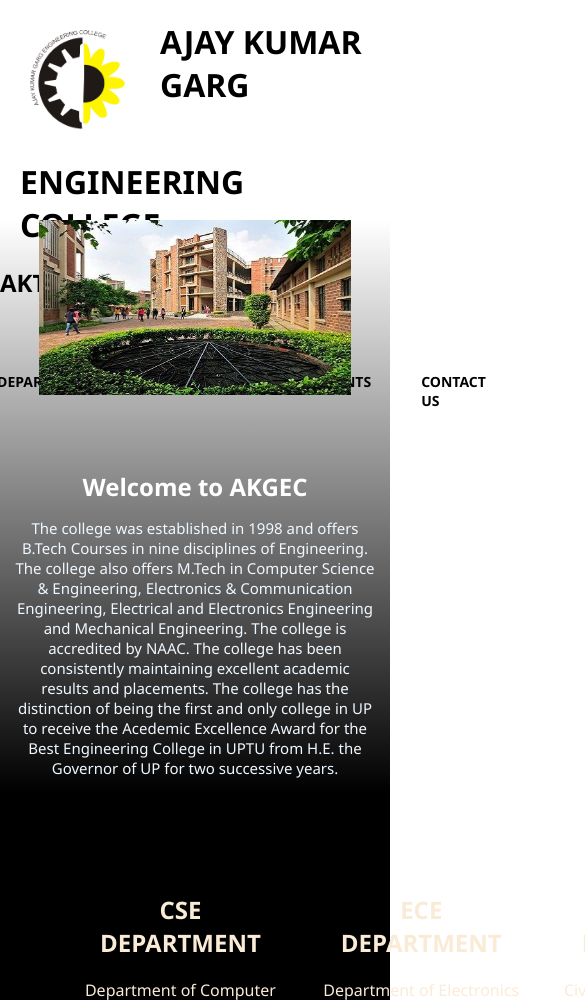
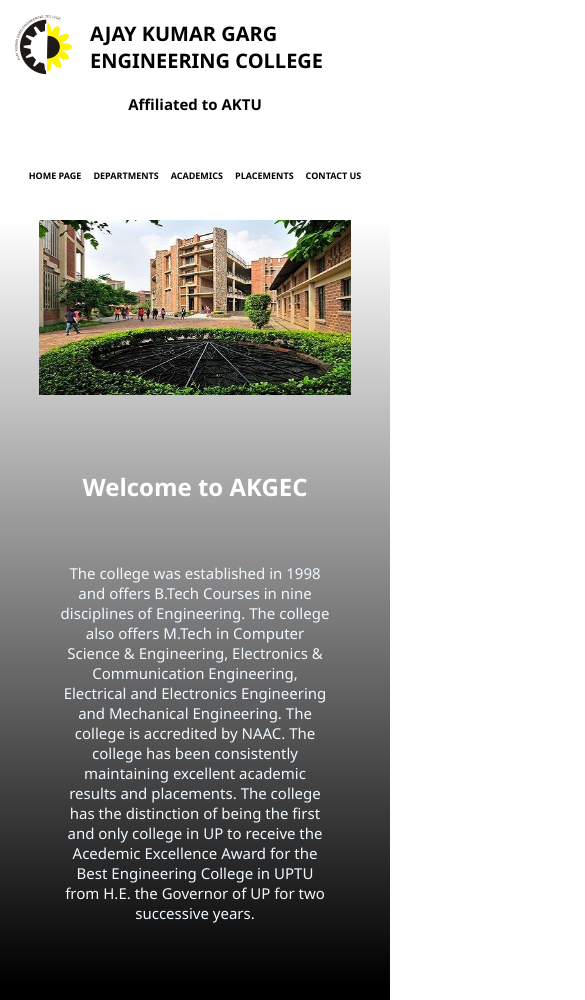
Before and after one commit to AviG001/abhinav-CSI-collegewebsite, a plain HTML site: page webd/index.html in a window 390 px wide. Shown: the top 1000 px of the page, 585 px wide, since content can reach past the window. Drawn offline with Linux system fonts and the light colour scheme.

Commit message:
5th commit

```diff
--- a/webd/index.html
+++ b/webd/index.html
@@ -11,7 +11,7 @@
     <header>
       <img src="images/AKGEC_1_0.png" alt="" class="logo" />
       <h1><strong>AJAY KUMAR GARG ENGINEERING COLLEGE</strong></h1>
-      <h2>AKTU University</h2>
+      <h2>Affiliated to AKTU</h2>
       <nav>
         <a href="#slider" class="nav-item">HOME PAGE</a>
         <a href="#departments" class="nav-item">DEPARTMENTS</a>
--- a/webd/style.css
+++ b/webd/style.css
@@ -140,5 +140,55 @@ footer {
 h3 {
   padding: 25px;
 }
-@media screen and (max-width: 700px) {
+@media (max-width: 700px) {
+  header img {
+    padding: 15px;
+    width: 60px;
+    top: 10px;
+    left: 10px;
+    float: left;
+  }
+  header h1 {
+    font-size: 20px;
+  }
+  header h2 {
+    font-size: 15px;
+    text-align: center;
+  }
+  nav {
+    display: flex;
+    flex-direction: row;
+    margin-top: 50px;
+  }
+  .nav-item {
+    font-size: 9px;
+    padding: 5px;
+    margin: 0px 1px;
+    border-top-left-radius: 10px;
+    border-top-right-radius: 10px;
+    font-weight: 600;
+    text-decoration: none;
+    color: black;
+  }
+  .nav-item:hover {
+    color: white;
+    background: rgb(20, 20, 20);
+    cursor: pointer;
+  }
+  .dep {
+    background: black;
+    display: flex;
+    flex-direction: column;
+    justify-content: space-evenly;
+    padding: 60px;
+  }
+  .departments {
+    width: 90%;
+    text-align: center;
+    color: antiquewhite;
+    padding: 10px;
+  }
+  .discription {
+    padding: 60px;
+  }
 }
```
